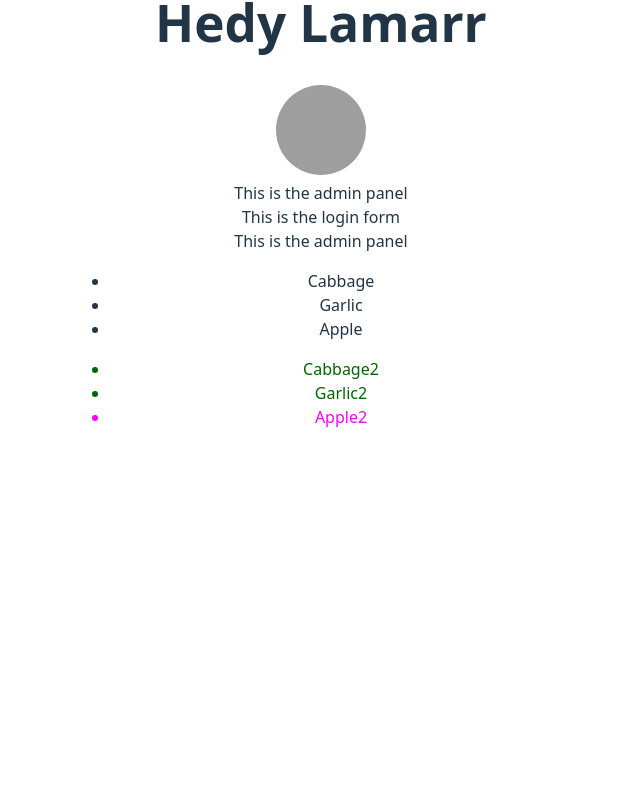
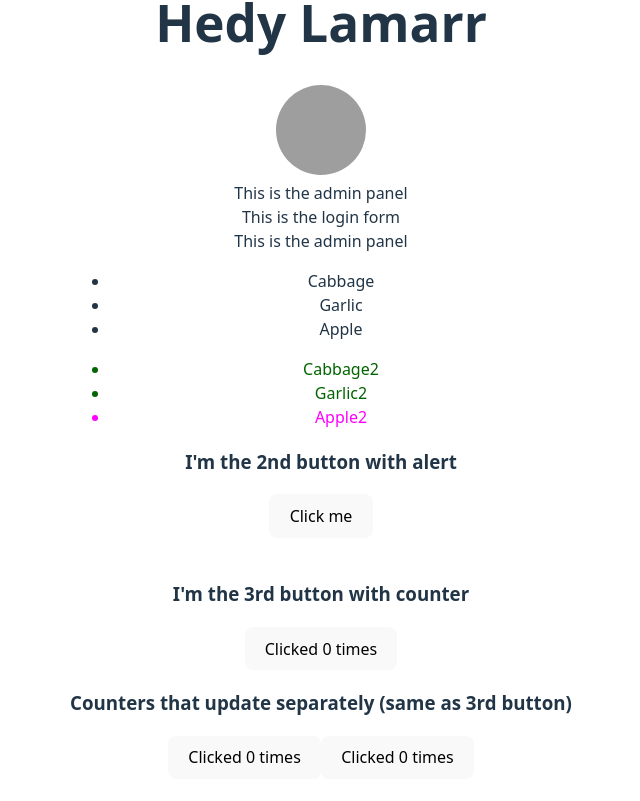
Before and after one commit to embrie-delarosa/appdev1, a React (Vite) app in the folder react-quickstart/: page / in a window 1280 px wide. Shown: the part 467-1268 px from the top of the page, without its empty margins (319-959 px from the left). Before the commit the page ends 944 px from the top, so only its background shows below. Built offline with nearby package versions, Linux system fonts and the light colour scheme; grey boxes are pictures that could not be loaded.

Commit message:
Done responding to events / using hooks

```diff
--- a/react-quickstart/src/App.jsx
+++ b/react-quickstart/src/App.jsx
@@ -5,7 +5,36 @@
 
 function MyButton() {
   return (
-    <button>I'm a button</button>
+    <button>I'm the 1st button</button>
+  );
+}
+
+function MyButton2() {
+  function handleClick() {
+    alert('You clicked me!');
+  }
+
+  return (
+    <div>
+      <h3>I'm the 2nd button with alert</h3>
+      <button onClick={handleClick}>
+        Click me
+      </button>
+    </div>
+  );
+}
+
+function MyButton3() {
+  const [count, setCount] = useState(0);
+
+  function handleClick() {
+    setCount(count + 1);
+  }
+
+  return (
+      <button onClick={handleClick}>
+        Clicked {count} times
+      </button>
   );
 }
 
@@ -112,6 +141,14 @@
       </div>
       <ul>{listItems}</ul>
       <ShoppingList />
+      <MyButton2 /><br />
+      <h3>I'm the 3rd button with counter</h3>
+      <MyButton3 />
+      <div>
+      <h3>Counters that update separately (same as 3rd button)</h3>
+      <MyButton3 />
+      <MyButton3 />
+    </div>
     </div>
   );
 }
```
Lines whose indentation alone changed are shown as unchanged.
